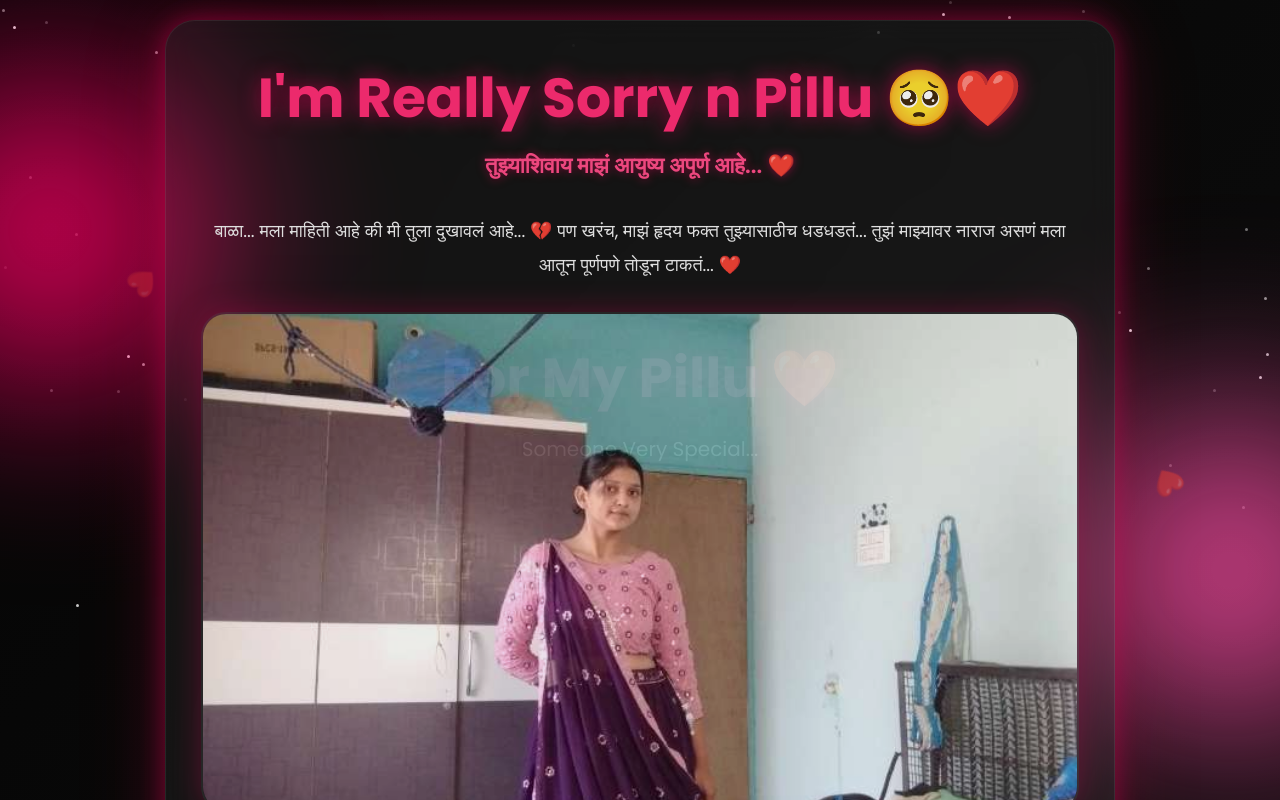
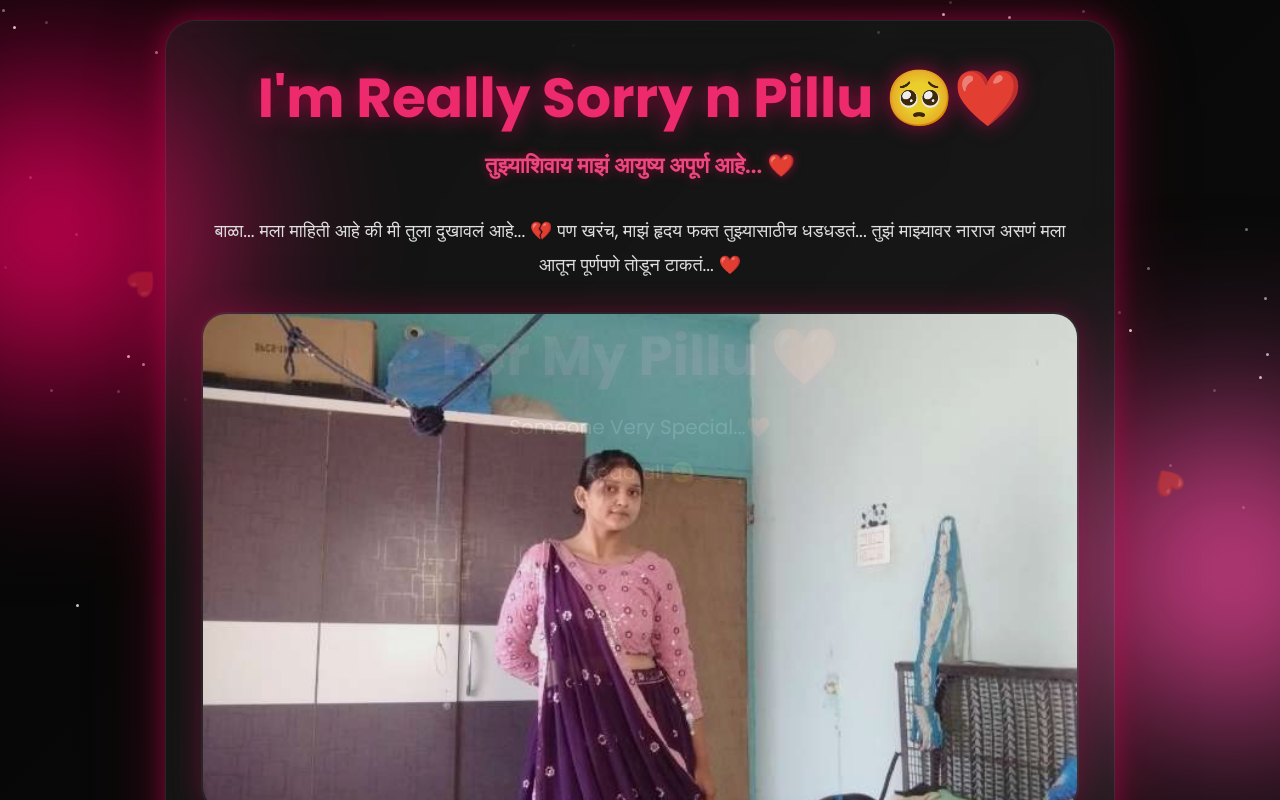
Before and after one commit to Malijivan/my-piluu, a plain HTML site: page index.html in a window 1280 px wide. Shown: the top 800 px of the page. Drawn offline with Linux system fonts and the light colour scheme.

Commit message:
Add files via upload

```diff
--- a/index.html
+++ b/index.html
@@ -488,7 +488,8 @@ body{
 
 <h1>For My Pillu ❤️</h1>
 
-<p>Someone Very Special...</p>
+<p>Someone Very Special...❤️</p>
+<p> Read all 🥺</p>
 
 </div>
 
```
